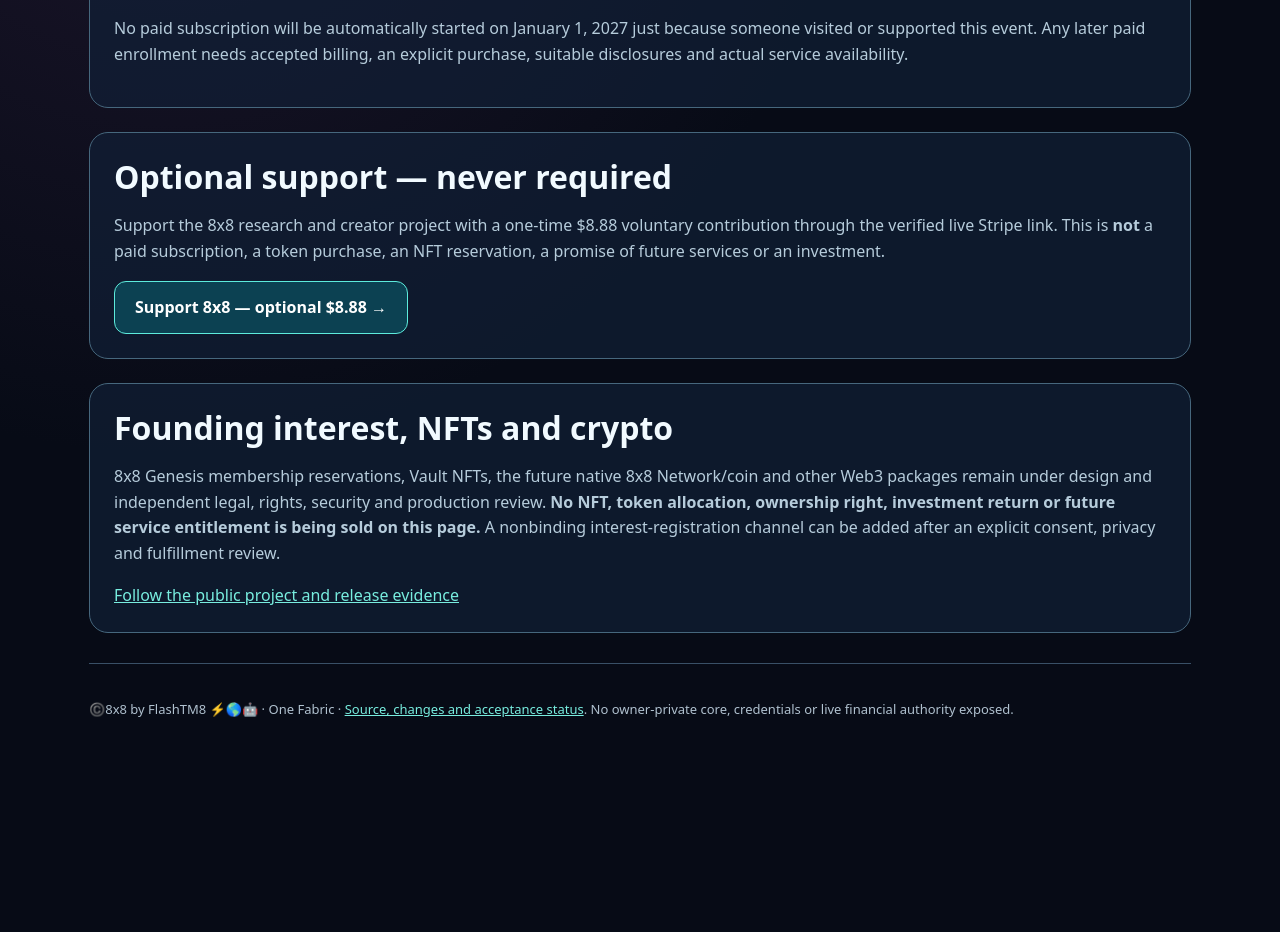
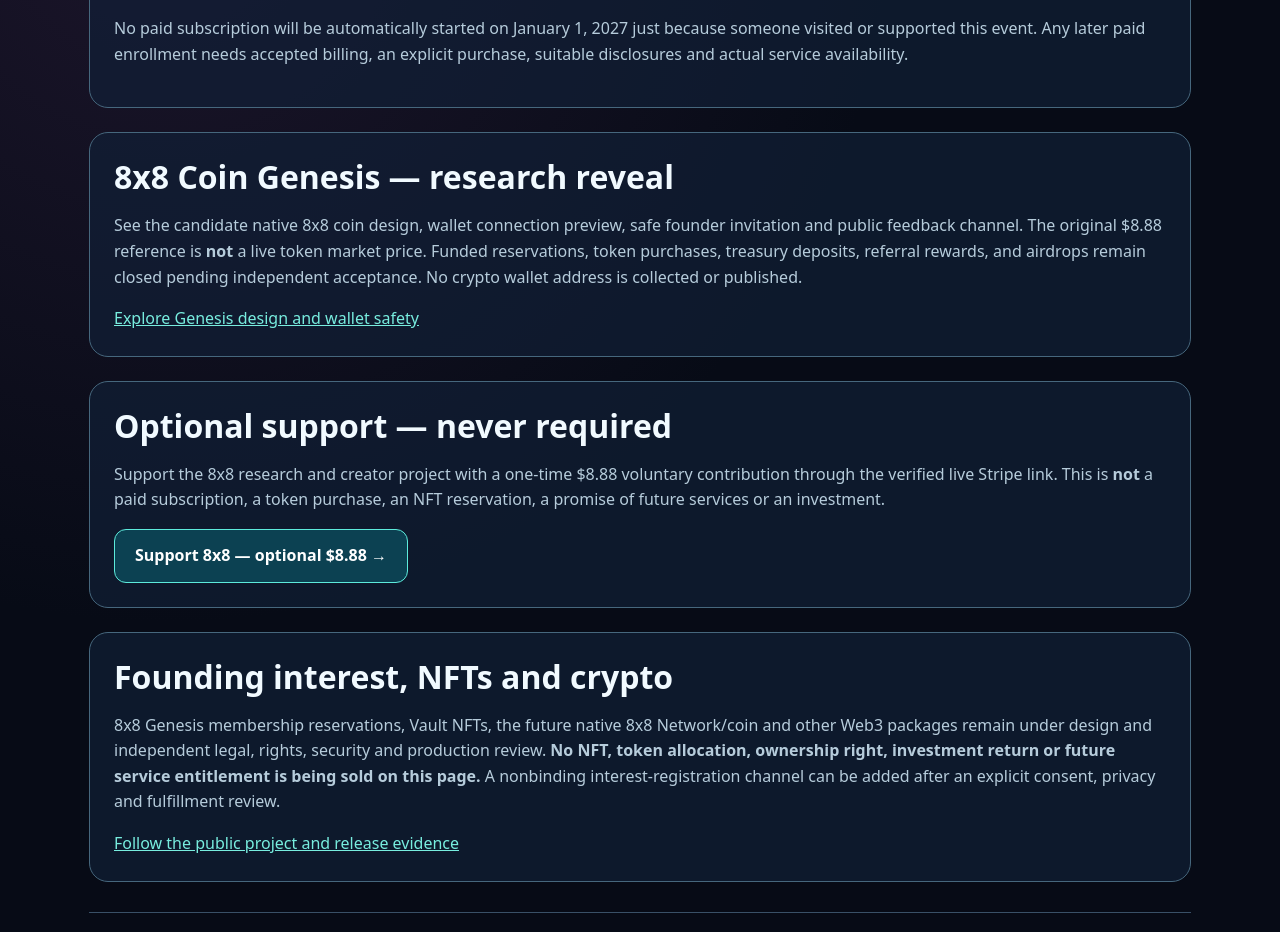
Before and after one commit to 8x8org/8x8-user-edition, a website: page projects/open-world-2026/index.html in a window 1280 px wide. Shown: the part 1320-2252 px from the top of the page. Before the commit the page ends 2095 px from the top, so only its background shows below. Drawn offline with Linux system fonts and the light colour scheme.

Commit message:
docs(event): link source-only Genesis reveal and wallet-safety preview without opening token sale

```diff
--- a/projects/open-world-2026/index.html
+++ b/projects/open-world-2026/index.html
@@ -40,6 +40,7 @@
 <div class="fact"><span>88 free minutes and a possible $8.88/month plan</span><span>Proposed 2027 model; not currently enabled</span></div>
 <div class="fact"><span>Paid agency services, provider compute, NFT Vaults, crypto packages</span><span>Not included in free preview</span></div>
 <p>No paid subscription will be automatically started on January 1, 2027 just because someone visited or supported this event. Any later paid enrollment needs accepted billing, an explicit purchase, suitable disclosures and actual service availability.</p></section>
+<section class="panel" aria-labelledby="genesis"><h2 id="genesis">8x8 Coin Genesis — research reveal</h2><p>See the candidate native 8x8 coin design, wallet connection preview, safe founder invitation and public feedback channel. The original $8.88 reference is <strong>not</strong> a live token market price. Funded reservations, token purchases, treasury deposits, referral rewards, and airdrops remain closed pending independent acceptance. No crypto wallet address is collected or published.</p><a href="/projects/open-world-2026/genesis.html">Explore Genesis design and wallet safety</a></section>
 <section class="panel" aria-labelledby="support"><h2 id="support">Optional support — never required</h2>
 <p>Support the 8x8 research and creator project with a one-time $8.88 voluntary contribution through the verified live Stripe link. This is <strong>not</strong> a paid subscription, a token purchase, an NFT reservation, a promise of future services or an investment.</p>
 <a class="action" href="https://buy.stripe.com/bJe4gz0aUcOD7N93Fr4Rq01" rel="noopener noreferrer">Support 8x8 — optional $8.88 →</a></section>
```
